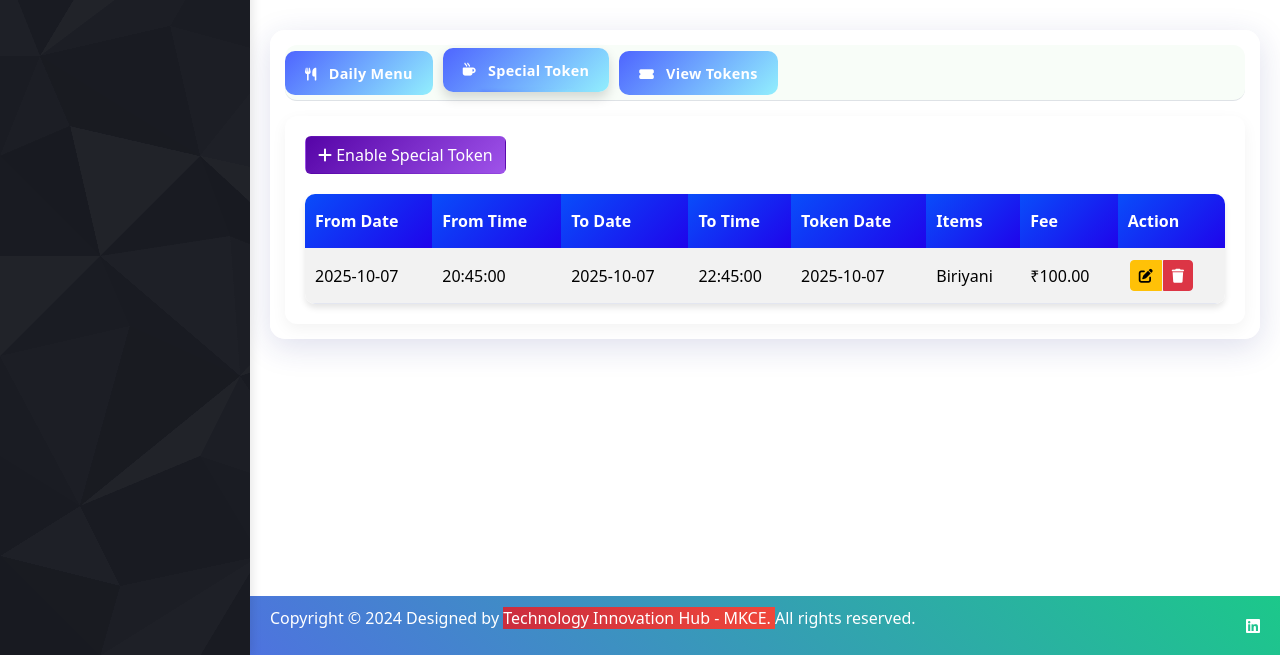
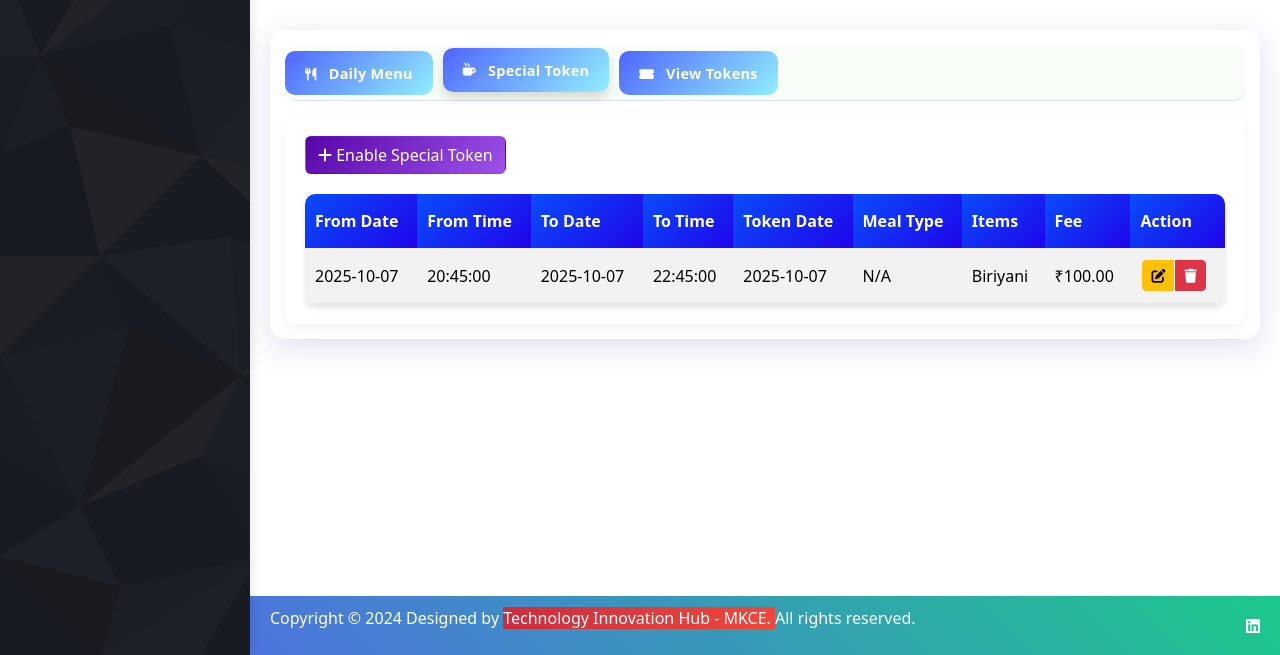
Before and after one commit to arunsanjeevms/Hostel-Management-System, a PHP site: page /mess_index.php in a window 1280 px wide, after a click on "Special Token". Shown: the part 144-799 px from the top of the page. Run offline with PHP 8.4, Linux system fonts and the light colour scheme; data comes from the database, SQL or seed files in the repository; data that the repository does not hold is empty; some libraries are stand-ins or nearby versions.

Commit message:
meal type in special token

```diff
--- a/api.php
+++ b/api.php
@@ -553,6 +553,7 @@ function createSpecialToken($conn) {
     $to_date = $_POST['to_date'] ?? '';
     $to_time = $_POST['to_time'] ?? '';
     $token_date = $_POST['token_date'] ?? '';
+    $meal_type = $_POST['meal_type'] ?? '';
     $menu_items = $_POST['menu_items'] ?? '';
     $fee = floatval($_POST['fee'] ?? 0.00);
 
@@ -564,6 +565,7 @@ function createSpecialToken($conn) {
         if (empty($to_date)) $missing_fields[] = 'to_date';
         if (empty($to_time)) $missing_fields[] = 'to_time';
         if (empty($token_date)) $missing_fields[] = 'token_date';
+        if (empty($meal_type)) $missing_fields[] = 'meal_type';
         if (empty($menu_items)) $missing_fields[] = 'menu_items';
 
         if (!empty($missing_fields)) {
@@ -588,9 +590,9 @@ function createSpecialToken($conn) {
         }
 
         // Insert new special token
-        $sql = "INSERT INTO specialtokenenable (from_date, from_time, to_date, to_time, token_date, menu_items, fee) VALUES (?, ?, ?, ?, ?, ?, ?)";
+        $sql = "INSERT INTO specialtokenenable (from_date, from_time, to_date, to_time, token_date, meal_type, menu_items, fee) VALUES (?, ?, ?, ?, ?, ?, ?, ?)";
         $stmt = $conn->prepare($sql);
-        $stmt->bind_param("ssssssd", $from_date, $from_time, $to_date, $to_time,$token_date, $menu_items, $fee);
+        $stmt->bind_param("sssssssd", $from_date, $from_time, $to_date, $to_time,$token_date, $meal_type, $menu_items, $fee);
 
         if ($stmt->execute()) {
             error_log("Special token created successfully");
@@ -670,11 +672,12 @@ function updateSpecialToken($conn) {
         $to_date = $_POST['to_date'] ?? '';
         $to_time = $_POST['to_time'] ?? '';
         $token_date = $_POST['token_date'] ?? '';
+        $meal_type = $_POST['meal_type'] ?? '';
         $menu_items = $_POST['menu_items'] ?? '';
         $fee = floatval($_POST['fee'] ?? 0.00);
 
         // Validate required fields
-        if (empty($from_date) || empty($from_time) || empty($to_date) || empty($to_time) || empty($token_date) || empty($menu_items)) {
+        if (empty($from_date) || empty($from_time) || empty($to_date) || empty($to_time) || empty($token_date) || empty($meal_type) ||empty($menu_items)) {
             echo json_encode([
                 'success' => false,
                 'message' => 'All fields are required for special token'
@@ -711,9 +714,9 @@ function updateSpecialToken($conn) {
             return;
         }
 
-        $sql = "UPDATE specialtokenenable SET from_date = ?, from_time = ?, to_date = ?, to_time = ?,token_date = ?, menu_items = ?, fee = ? WHERE menu_id = ?";
+        $sql = "UPDATE specialtokenenable SET from_date = ?, from_time = ?, to_date = ?, to_time = ?,token_date = ?,meal_type = ?, menu_items = ?, fee = ? WHERE menu_id = ?";
         $stmt = $conn->prepare($sql);
-        $stmt->bind_param("ssssssdi", $from_date, $from_time, $to_date, $to_time,$token_date ,$menu_items, $fee, $menu_id);
+        $stmt->bind_param("sssssssdi", $from_date, $from_time, $to_date, $to_time,$token_date , $meal_type, $menu_items, $fee, $menu_id);
 
         if ($stmt->execute()) {
             echo json_encode([
--- a/mess_index.php
+++ b/mess_index.php
@@ -288,6 +288,7 @@
                                         <th>To Date</th>
                                         <th>To Time</th>
                                         <th>Token Date</th>
+                                        <th>Meal Type</th>
                                         <th>Items</th>
                                         <th>Fee</th>
                                         <th>Action</th>
@@ -507,6 +508,10 @@
                             <input type="date" class="form-control" id="tokenDate" name="date" required>
                         </div>
                         <!-- FIXED: Dedicated Menu Items field for Special Token -->
+                         <div class="mb-3">
+                            <label for="mealType" class="form-label">Meal Type</label>
+                            <textarea class="form-control" id="mealType" name="items" rows="3"></textarea>
+                        </div>
                         <div class="mb-3">
                             <label for="specialMenuItems" class="form-label">Menu Items *</label>
                             <textarea class="form-control" id="specialMenuItems" name="items" rows="3"
@@ -625,6 +630,11 @@
                         <div class="mb-3">
                             <label for="editSpecialTokenDate" class="form-label">Token Date</label>
                             <input type="date" id="editSpecialTokenDate" class="form-control" />
+                        </div>
+
+                        <div class="mb-3">
+                            <label for="editSpecialMealType" class="form-label">Meal Type</label>
+                            <textarea id="editSpecialMealType" class="form-control" rows="3"></textarea>
                         </div>
 
                         <div class="mb-3">
@@ -954,6 +964,7 @@
             <td>${token.to_date || 'N/A'}</td>
             <td>${token.to_time || 'N/A'}</td>
             <td>${token.token_date || 'N/A'}</td>
+            <td>${token.meal_type || 'N/A'}</td>
             <td>${token.menu_items || 'N/A'}</td>
             <td>₹${parseFloat(token.fee || 0).toFixed(2)}</td>
             <td>
@@ -983,6 +994,7 @@
             const toDate = $('#tokentoDate').val();
             const toTime = $('#tokentoTime').val();
             const tokenDate = $('#tokenDate').val(); // Token Date field
+            const mealType = $('#mealType').val();
             const menuItems = $('#specialMenuItems').val();
             const fee = $('#specialtokenFee').val();
 
@@ -992,6 +1004,7 @@
             console.log("- To Date:", toDate);
             console.log("- To Time:", toTime);
             console.log("- Token Date:", tokenDate);
+            console.log("- Meal Type:",mealType);
             console.log("- Menu Items:", menuItems);
             console.log("- Fee:", fee);
 
@@ -1002,6 +1015,7 @@
                 to_date: toDate,
                 to_time: toTime,
                 token_date: tokenDate,
+                meal_type: mealType,
                 menu_items: menuItems,
                 fee: fee
             };
@@ -1013,6 +1027,7 @@
             if (!data.to_date) missing.push('To Date');
             if (!data.to_time) missing.push('To Time');
             if (!data.token_date) missing.push('Token Date');
+            if (!data.meal_type) missing.push('Meal Type');
             if (!data.menu_items) missing.push('Menu Items');
             if (!data.fee) missing.push('Fee');
 
@@ -1040,6 +1055,7 @@
                         to_date: data.to_date,
                         to_time: data.to_time,
                         token_date: data.token_date,
+                        meal_type : data.meal_type,
                         menu_items: data.menu_items,
                         fee: data.fee
                     };
@@ -1058,7 +1074,7 @@
         }
 
         function clearSpecialTokenForm() {
-            $('#tokenfromDate, #tokenfromTime, #tokentoDate, #tokentoTime, #tokenDate, #specialMenuItems, #specialtokenFee').val('');
+            $('#tokenfromDate, #tokenfromTime, #tokentoDate, #tokentoTime, #tokenDate,#mealType #specialMenuItems, #specialtokenFee').val('');
         }
 
         // Edit special token modal pop-up with current data (including Token Date)
@@ -1075,6 +1091,7 @@
             $('#editSpecialToDate').val(token.to_date);
             $('#editSpecialToTime').val(token.to_time);
             $('#editSpecialTokenDate').val(token.token_date);
+            $('editSpecialMealType').val(token.meal_type);
             $('#editSpecialMenuItems').val(token.menu_items);
             $('#editSpecialFee').val(token.fee);
 
@@ -1091,6 +1108,7 @@
                 to_date: $('#editSpecialToDate').val(),
                 to_time: $('#editSpecialToTime').val(),
                 token_date: $('#editSpecialTokenDate').val(),
+                meal_type: $('#editSpecialMealType').val(),
                 menu_items: $('#editSpecialMenuItems').val(),
                 fee: $('#editSpecialFee').val()
             };
```
